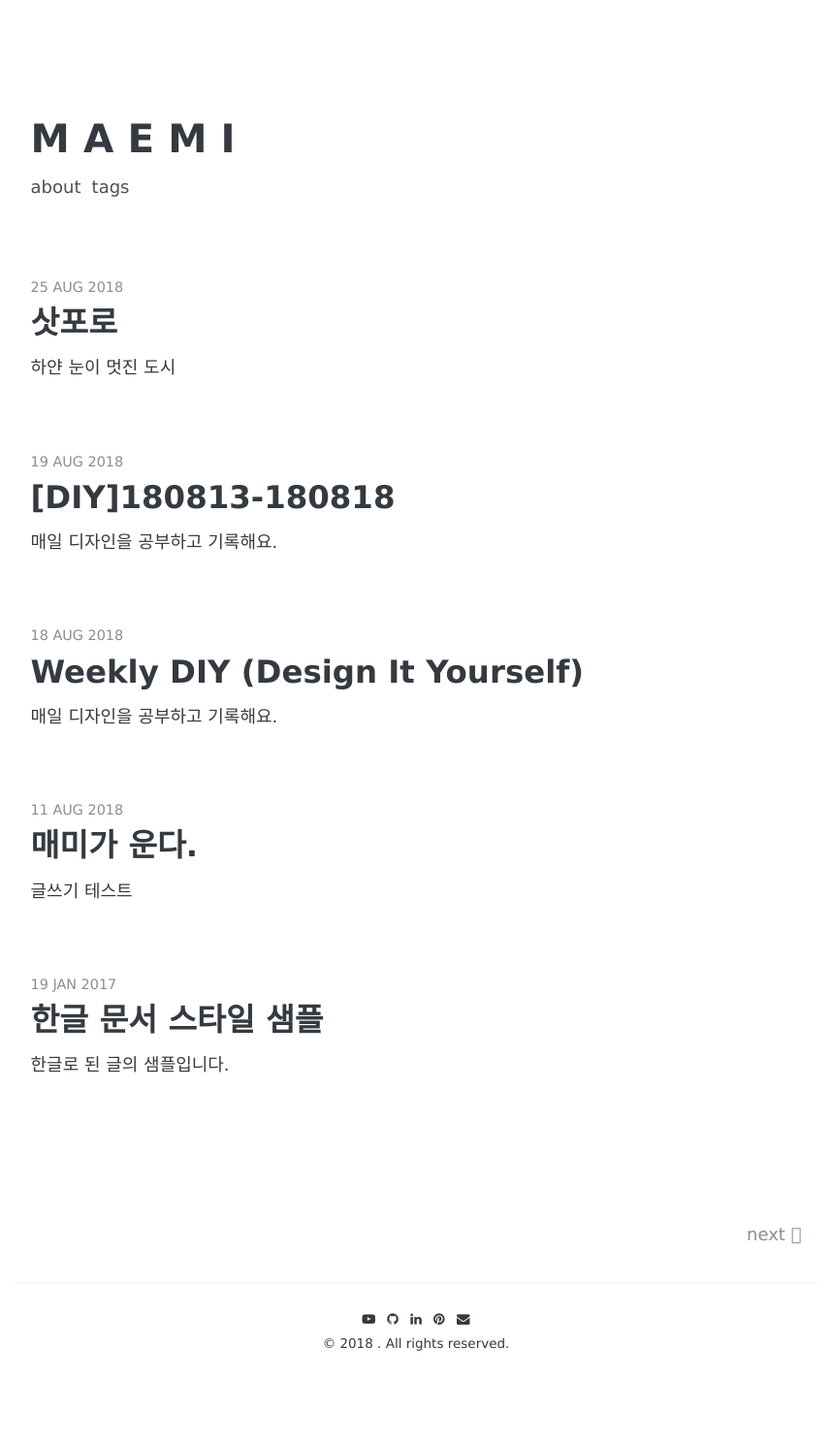
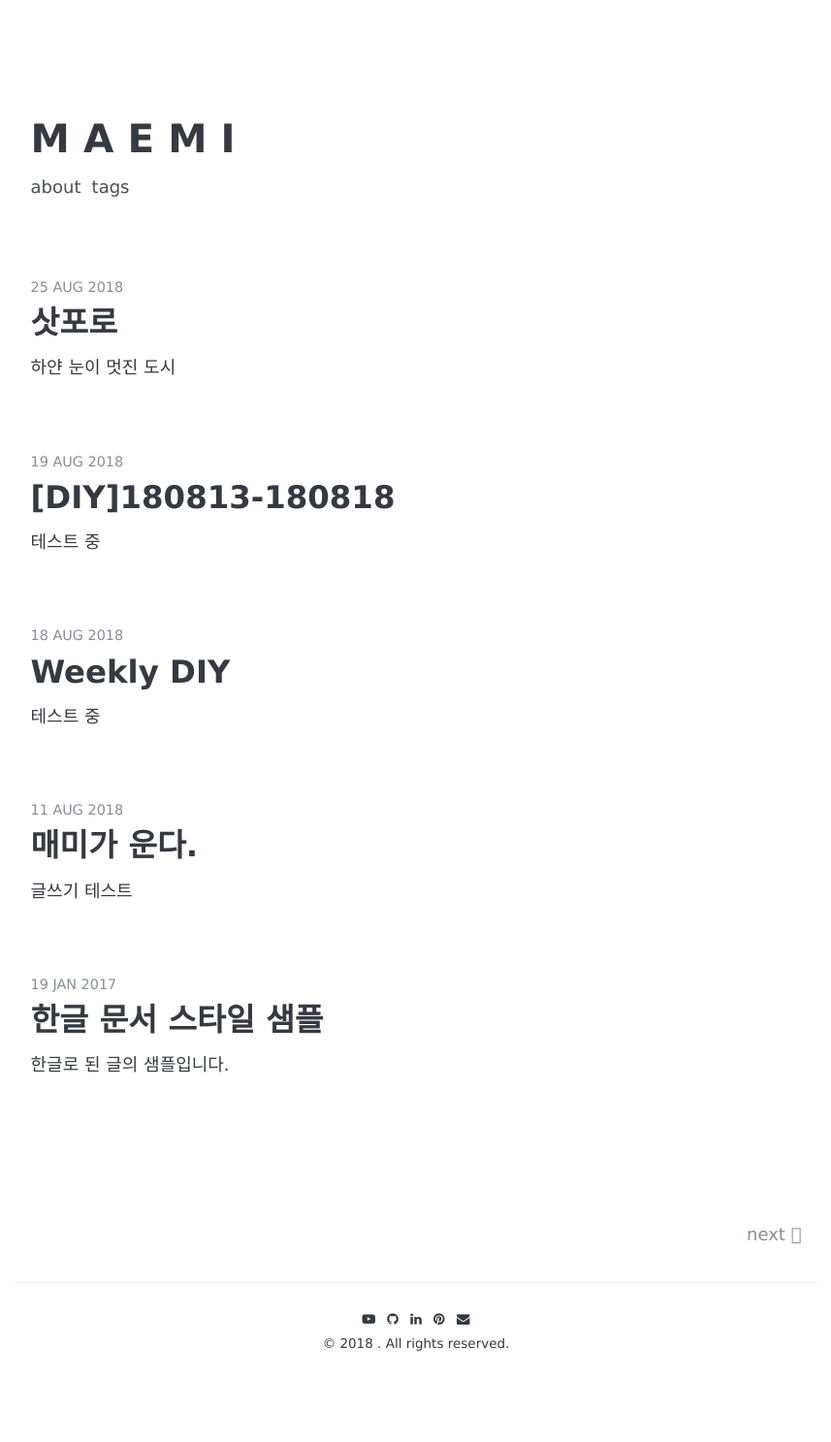
Before and after one commit to maeeemi/maeeemi.github.io, a Jekyll site: the page built from index.html, in a window 1280 px wide. Shown: the whole page at 97% size, without its empty margins (211-1068 px from the left). Built offline with Jekyll 4.4.1, drawn with Linux system fonts in a browser that asks for light colours; some web fonts are replaced; the list of posts is cut into pages by our own code.

Commit message:
다시 테스트

```diff
--- a/_posts/2018-08-19-Weekly-DIY-0.md
+++ b/_posts/2018-08-19-Weekly-DIY-0.md
@@ -1,7 +1,7 @@
 ---
 layout: post
-title: "Weekly DIY (Design It Yourself)"
-description: "매일 디자인을 공부하고 기록해요."
+title: "Weekly DIY"
+description: "테스트 중"
 date: 2018-08-18
 tags: [weekly-diy]
 comments: true
--- a/_posts/2018-08-20-Weekly-DIY-1.md
+++ b/_posts/2018-08-20-Weekly-DIY-1.md
@@ -1,7 +1,7 @@
 ---
 layout: post
 title: "[DIY]180813-180818"
-description: "매일 디자인을 공부하고 기록해요."
+description: "테스트 중"
 date: 2018-08-19
 tags: [weekly-diy]
 comments: true
```
